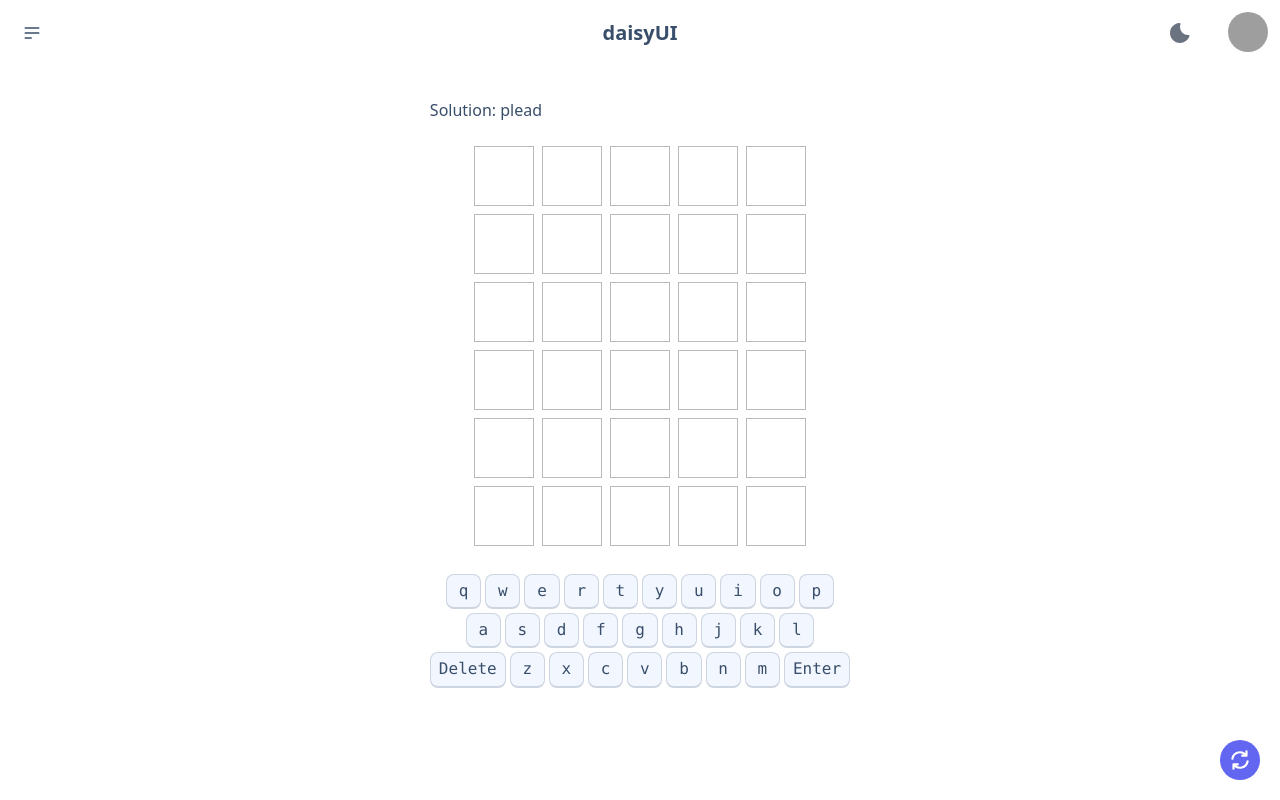
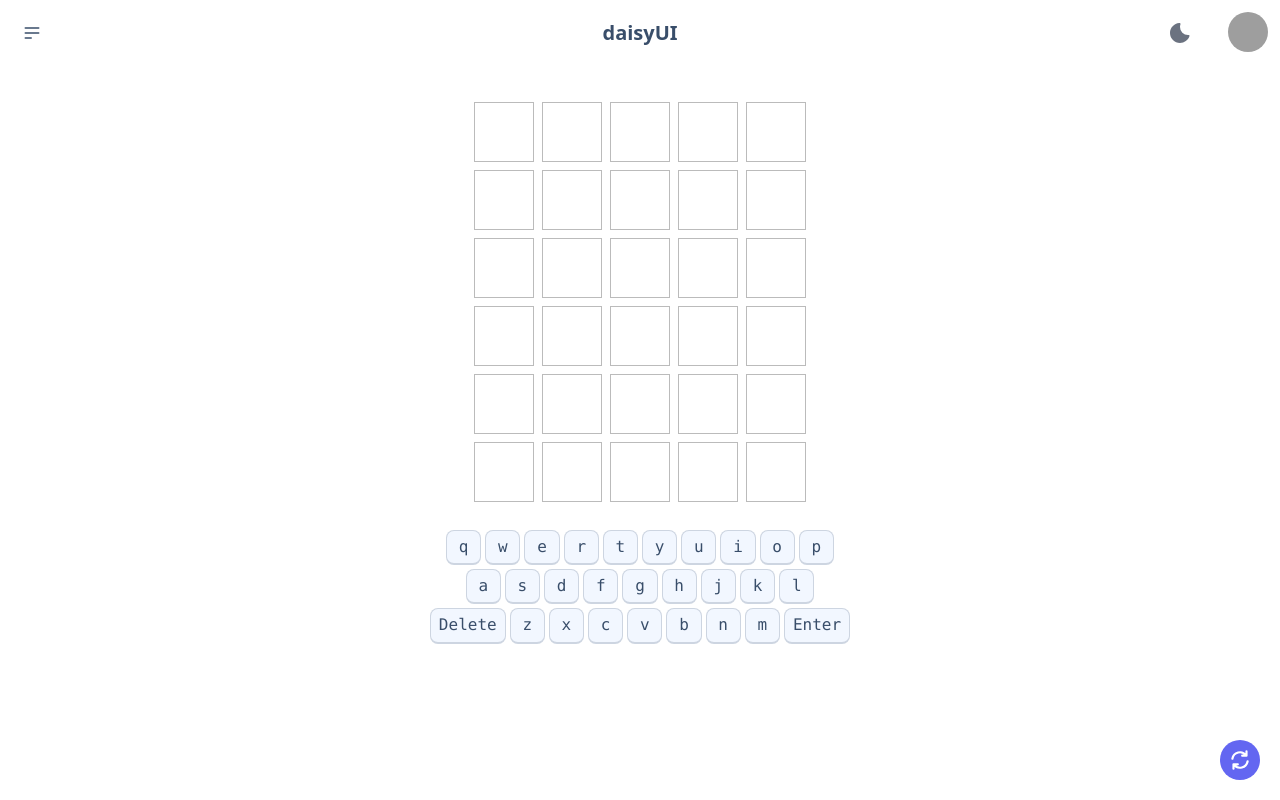
Before and after one commit to HaDiizz/nuxt-wordle, a Nuxt app: page / in a window 1280 px wide. Built offline with nearby package versions, Linux system fonts and the light colour scheme; grey boxes are pictures that could not be loaded.

Commit message:
remove solution

```diff
--- a/components/Wordle.vue
+++ b/components/Wordle.vue
@@ -56,9 +56,9 @@ watch([isCorrect, attempt], ([newIsCorrect, newAttempt]) => {
         </div>
       </div>
     </dialog>
-    <div class="flex flex-col gap-y-5 pb-5">
+    <!-- <div class="flex flex-col gap-y-5 pb-5">
       <span>Solution: {{ wordStore.solution }}</span>
-    </div>
+    </div> -->
 
     <GridContent
       :guesses="guesses"
```
